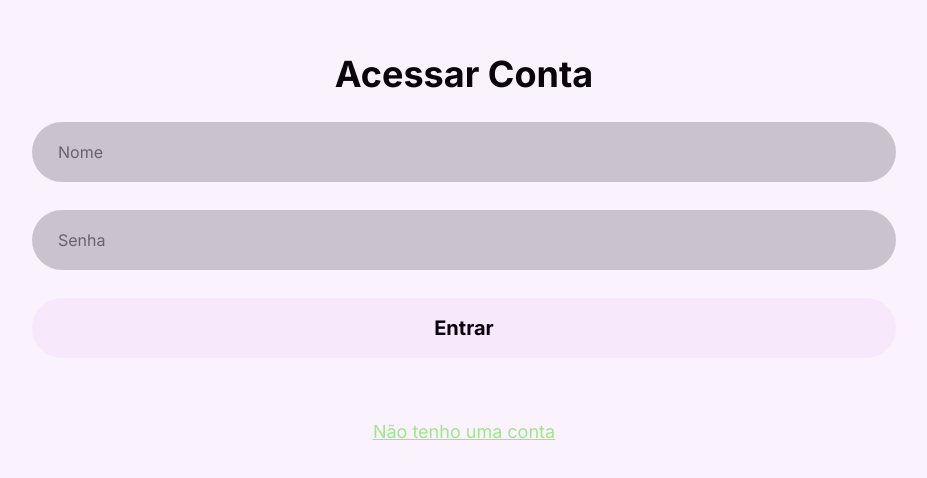
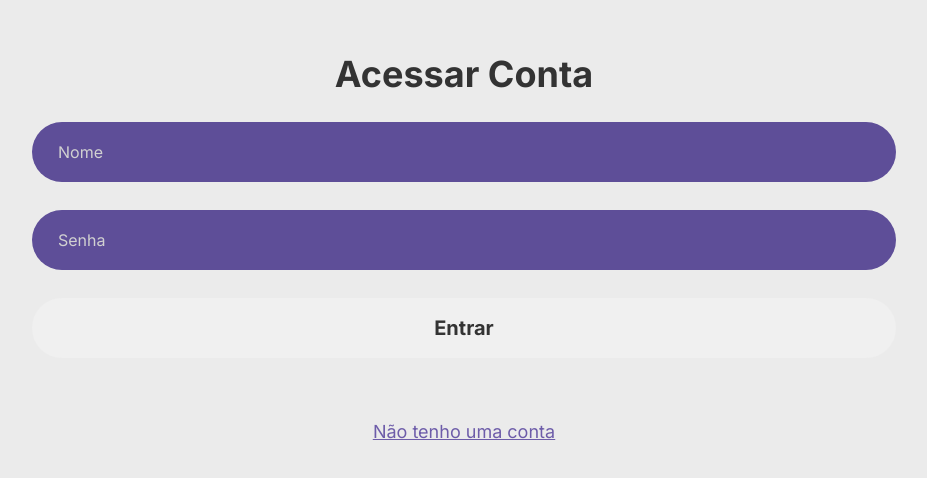
Before and after one commit to Luzin7/devorum-frontend, a React (Vite) app: page /login in a window 1280 px wide. Shown: the part 154-632 px from the top of the page, without its empty margins (176-1103 px from the left). Built offline with nearby package versions, Linux system fonts and the light colour scheme.

Commit message:
style(index.css): implementa temas no o root para teste

```diff
--- a/src/styles/index.css
+++ b/src/styles/index.css
@@ -28,23 +28,25 @@
 }
 
 :root[theme="dark"]{
-  --text: #faf2fc;
-  --placeholder: rgb(10 3 13 / 50%);
-  --bg: #0a030d;
-  --primary: #a0e689;
-  --input: rgb(247 233 251 / 70%);
-  --secondary: #350c40;
-  --accent: #67d841;
+  --text: #f7f7f7;
+  --placeholder: rgb(255 255 255 / 50%);
+  --bg: #2b2b2b;
+  --primary: #7952b3;
+  --input: #5e4e98;
+  --input-text: #fff;
+  --secondary: #333;
+  --accent: #f83;
 }
 
 :root[theme="light"]{
-  --text: #0a030d;
-  --placeholder: rgb(10 3 13 / 50%);
-  --bg: #faf2fc;
-  --primary: #a0e689;
-  --input: rgb(10 3 13 / 20%);
-  --secondary: #f7e9fb;
-  --accent: #2b6a16;
+  --text: #333;
+  --placeholder: #d1d1d1;
+  --bg: #ebebeb;
+  --primary: #6d5ca9;
+  --input: #5e4e98;
+  --input-text: #fff;
+  --secondary: #f0f0f0;
+  --accent: #ff8640;
 }
 
 
@@ -54,6 +56,27 @@ body{
 
 
 * {
-  color: var(--text);
   font-family: Inter, sans-serif;
 }
+
+
+::-webkit-scrollbar {
+  background-color: var(--bg);
+  width: 8px;
+}
+
+
+::-webkit-scrollbar-thumb {
+  background-color: var(--primary);
+  border-radius: 4px;
+}
+
+
+::-webkit-scrollbar-thumb:hover {
+  background-color: var(--accent);
+
+}
+
+::-webkit-scrollbar-thumb:active {
+  background-color: var(--input);
+}
```
